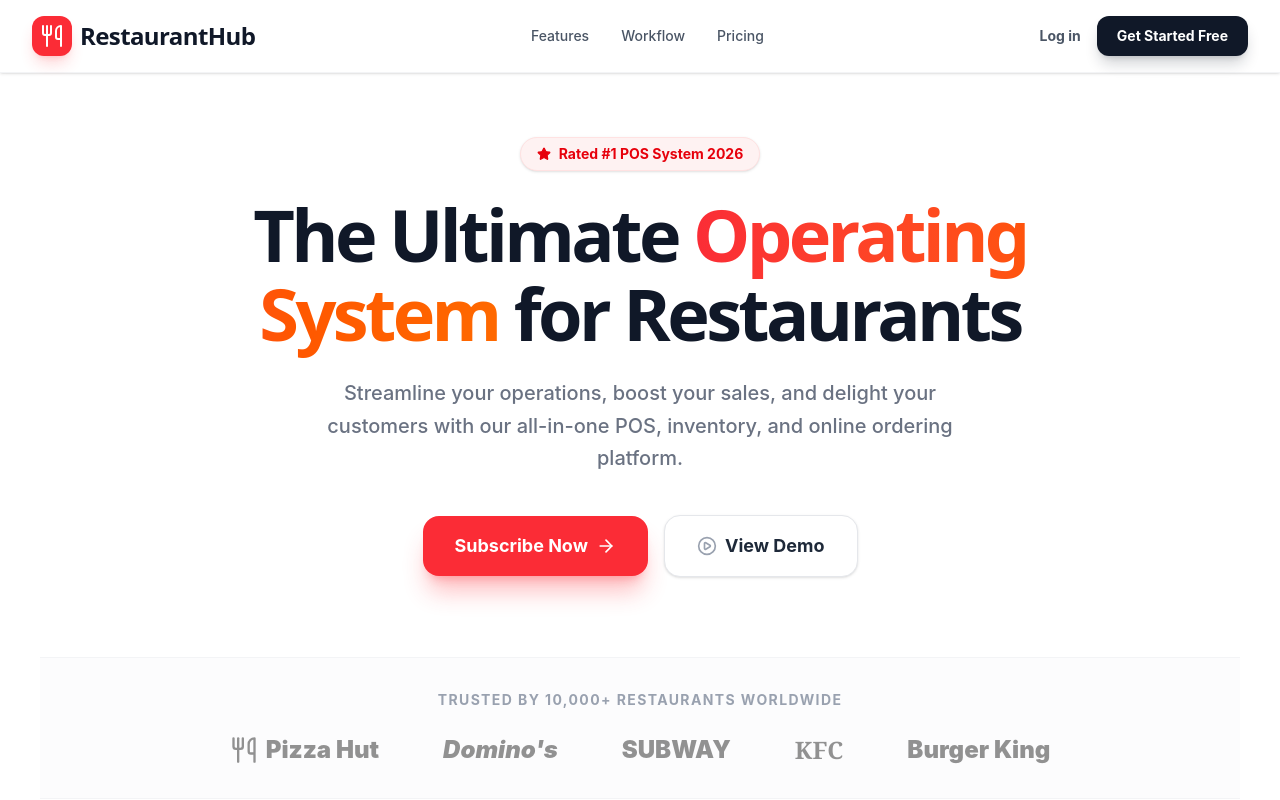
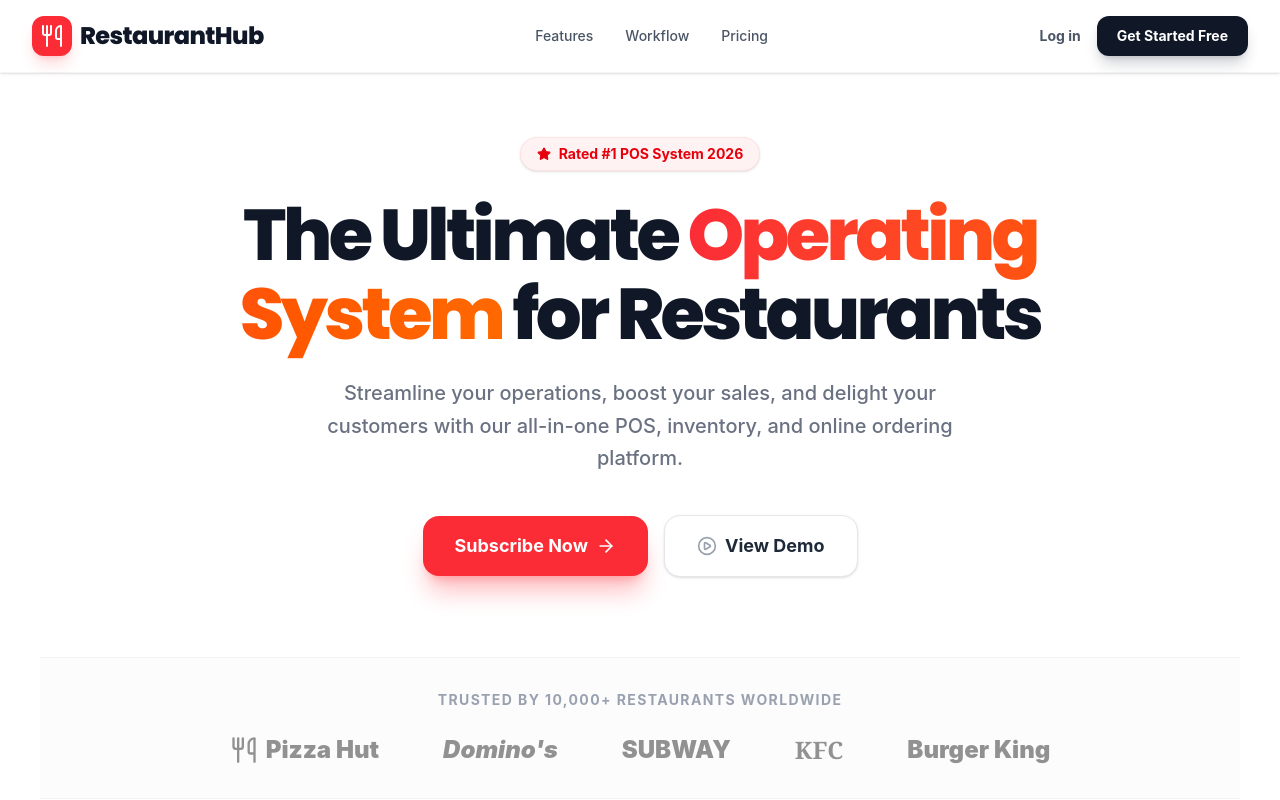
Before and after one commit to ruthralekhaantigraviity/RMS, a React app in the folder frontend/: page / in a window 1280 px wide. Shown: the top 800 px of the page. Built offline with nearby package versions, Linux system fonts and the light colour scheme; no server answers; the HTML template or start-up script is replaced by a standard one.

Commit message:
fix: move Google Fonts import before tailwindcss to resolve CSS import order warning

```diff
--- a/frontend/src/index.css
+++ b/frontend/src/index.css
@@ -1,5 +1,5 @@
+@import url('https://fonts.googleapis.com/css2?family=Inter:wght@400;500;600;700&family=Manrope:wght@400;500;600;700;800&family=Outfit:wght@400;500;600;700&family=Poppins:wght@400;500;600;700;800&display=swap');
 @import "tailwindcss";
-@import url('https://fonts.googleapis.com/css2?family=Inter:wght@400;500;600;700&family=Manrope:wght@400;500;600;700;800&family=Outfit:wght@400;500;600;700&family=Poppins:wght@400;500;600;700;800&display=swap');
 
 @theme {
   --color-primary: #16A34A;
```
